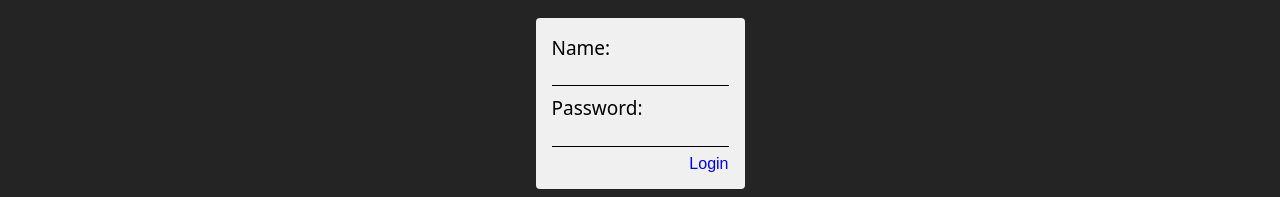
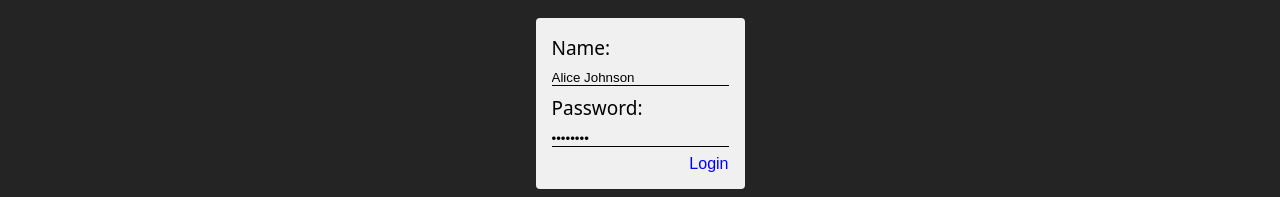
Before and after one commit to SimonSoold/todo, a React (Vite) app: page /login in a window 1280 px wide. Shown: the part 298-495 px from the top of the page. Built offline with nearby package versions, Linux system fonts and the light colour scheme.

Commit message:
mock login and autofill for display

```diff
--- a/src/assets/mock.json
+++ b/src/assets/mock.json
@@ -4,7 +4,7 @@
         "id": "user-1",
         "name": "Alice Johnson",
         "email": "alice@example.com",
-        "password_hash": "hashed_pw",
+        "password_hash": "password",
         "created_at": "2025-04-01T10:00:00Z"
       }
     ],
--- a/src/components/Login.tsx
+++ b/src/components/Login.tsx
@@ -3,11 +3,16 @@ import { login } from "../redux/userSlice";
 import { useNavigate } from "react-router";
 import { useAppDispatch } from "../hooks";
 import ErrorField from "./ErrorField";
+import { User } from "../types";
+import Data from "../assets/mock.json"
+
 interface ValidationItem {
     name?: string
     password?: string
 }
 const Login: React.FC = () => {
+    const {name, password_hash} = Data.users[0] as User;
+    const [formData, setFormData] = useState<ValidationItem>({name, password: password_hash})
     const navigate = useNavigate();
     const dispatch = useAppDispatch();
 
@@ -39,14 +44,29 @@ const Login: React.FC = () => {
         <div className="login">
             <form onSubmit={handleSubmit}>
                 <label htmlFor="name">Name:</label>
-                <input autoComplete="true" type="text" id="name" name="name" required/>
+                <input
+                    autoComplete="on"
+                    type="text"
+                    id="name"
+                    name="name"
+                    required
+                    value={formData.name}
+                    onChange={(e) => setFormData({ ...formData, name: e.target.value })}
+                />
                 <ErrorField>
                     {
                         errors.name
                     }
                 </ErrorField>
                 <label htmlFor="password">Password:</label>
-                <input type="password" id="password" name="password" required />
+                <input
+                    type="password"
+                    id="password"
+                    name="password"
+                    required
+                    value={formData.password}
+                    onChange={(e) => setFormData({ ...formData, password: e.target.value })}
+                />
                 <ErrorField>
                     {
                         errors.password
```
